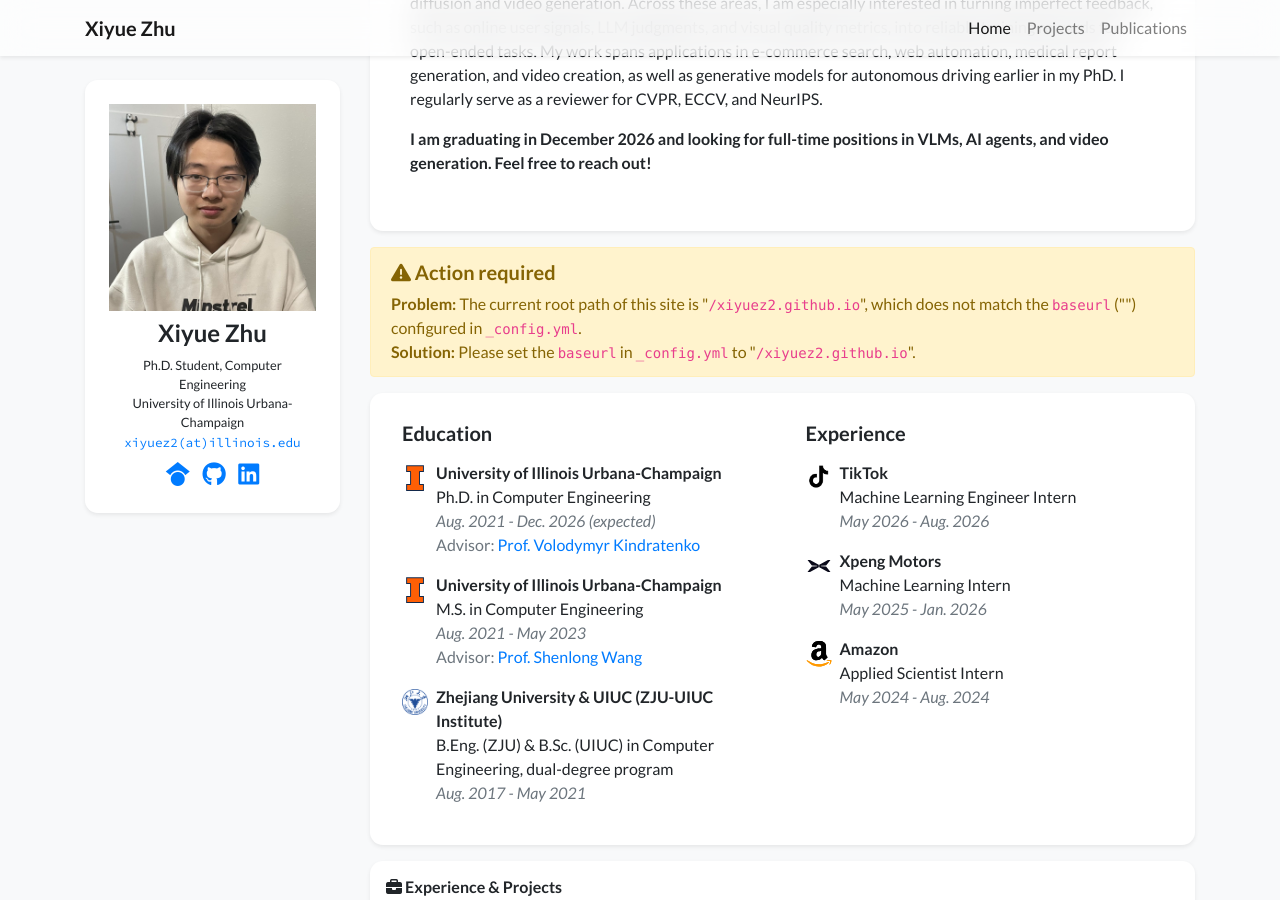
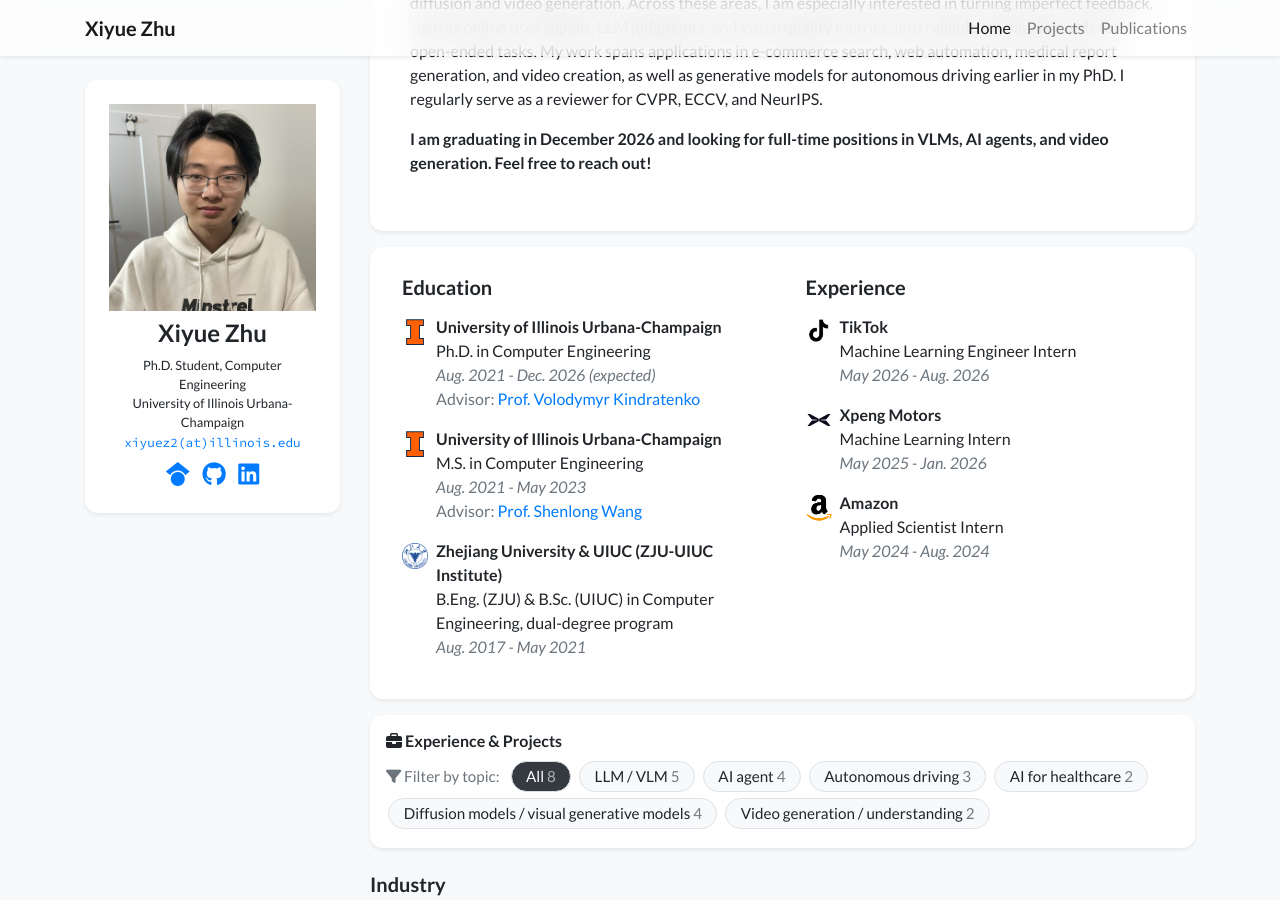
Before and after one commit to xiyuez2/xiyuez2.github.io, a Jekyll site: the page built from index.html, in a window 1280 px wide and 900 px high, scrolled down 347 px. Built offline with Jekyll 4.4.1, drawn with Linux system fonts in a browser that asks for light colours; nearby versions of some CDN libraries; a style sheet for code colours, icons or effects is not loaded.

Commit message:
Set SEO homepage title; remove template debug widgets; ignore nested debug repo
- Homepage <title> is now "Xiyue Zhu | AI Agents, VLMs & Generative AI"
  via a page-level seo_title honoured by the default layout.
- Drop the template's debug_repo_name / debug_url widgets, whose
  "Problem: ..." warnings were rendered into the live page body.
- Ignore and exclude the nested xiyue-website-debug/ clone so neither
  git nor Jekyll picks it up.

Co-Authored-By: Claude Fable 5.1 <noreply@anthropic.com>

```diff
--- a/_config.yml
+++ b/_config.yml
@@ -38,3 +38,7 @@ collections:
   - publications
   - news
   - showcase
+
+# Nested clone of the old debug site; not part of this site
+exclude:
+  - xiyue-website-debug
--- a/_includes/widgets/debug_repo_name.html
+++ /dev/null
@@ -1,26 +0,0 @@
-<div id="ghpages-domain-debug-message" class="row mt-3 d-none">
-    <div class="col">
-        <div class="alert alert-warning my-0" role="alert">
-            <h5><i class="fas fa-exclamation-triangle"></i> Warning</h5>
-            <strong>Problem:</strong>
-            The current name of your GitHub Pages repository ("<code class="repo-name-text"></code>") does not match the recommended repository name for your site ("<code class="domain-name-text"></code>").
-            <br>
-            <strong>Solution:</strong> Please consider renaming the repository to "<code class="domain-name-text"></code>", so that your site can be accessed directly at "<code>http://<span class="domain-name-text"></span></code>".
-            However, if the current repository name is intended, you can ignore this message by removing {% raw %}"<code>{% include widgets/debug_repo_name.html %}</code>"{% endraw %} in <code>index.html</code>.
-        </div>
-    </div>
-</div>
-
-<script>
-striped_pathname = location.pathname.replace(/\/+$/, "");
-document.querySelectorAll(".repo-name-text").forEach(function(element){
-    element.textContent = striped_pathname.replace("/", "");
-});
-document.querySelectorAll(".domain-name-text").forEach(function(element){
-    element.textContent = location.hostname;
-});
-
-if (location.hostname.search("github.io") != -1 && striped_pathname != ""){
-    document.getElementById("ghpages-domain-debug-message").classList.remove('d-none');
-}
-</script>
--- a/_includes/widgets/debug_url.html
+++ /dev/null
@@ -1,24 +0,0 @@
-<div id="url-debug-message" class="row mt-3 d-none">
-    <div class="col">
-        <div class="alert alert-warning my-0" role="alert">
-            <h5><i class="fas fa-exclamation-triangle"></i> Action required</h5>
-            <strong>Problem:</strong>
-            The current root path of this site is "<code class="root-path-text"></code>",
-            which does not match the <code>baseurl</code> ("<code>{{ site.baseurl }}</code>") configured in <code>_config.yml</code>.
-            <br>
-
-            <strong>Solution:</strong>
-            Please set the <code>baseurl</code> in <code>_config.yml</code> to "<code class="root-path-text"></code>".
-        </div>
-    </div>
-</div>
-
-<script>
-striped_pathname = location.pathname.replace(/\/+$/, "");
-if(striped_pathname != "{{ site.baseurl }}"){
-    document.getElementById("url-debug-message").classList.remove('d-none');
-}
-document.querySelectorAll(".root-path-text").forEach(function(element){
-    element.textContent = striped_pathname;
-});
-</script>
--- a/_layouts/default.html
+++ b/_layouts/default.html
@@ -4,7 +4,7 @@
 <head>
     <meta charset="utf-8">
     <meta name="viewport" content="width=device-width, initial-scale=1, shrink-to-fit=no">
-    <title>{{ page.title }} - {{ site.data.profile.navbar_name }}</title>
+    <title>{% if page.seo_title %}{{ page.seo_title }}{% else %}{{ page.title }} - {{ site.data.profile.navbar_name }}{% endif %}</title>
 
     <!-- Stylesheets -->
     <link rel="stylesheet" href="https://cdnjs.cloudflare.com/ajax/libs/twitter-bootstrap/4.6.0/css/bootstrap.min.css" integrity="sha512-P5MgMn1jBN01asBgU0z60Qk4QxiXo86+wlFahKrsQf37c9cro517WzVSPPV1tDKzhku2iJ2FVgL67wG03SGnNA==" crossorigin="anonymous" />
--- a/index.html
+++ b/index.html
@@ -12,9 +13,6 @@ navbar_title: Home
 
         {% include widgets/profile_card_bio_only.html %}
 
-        <!-- Debugging widgets -->
-        {% include widgets/debug_repo_name.html %}
-        {% include widgets/debug_url.html %}
 
         {% if site.data.display.homepage.show_experience %}
             {% include widgets/experience_card.html %}
```
Also changed, not shown: other parts of index.html (+1 -0 lines), 1 other file.
